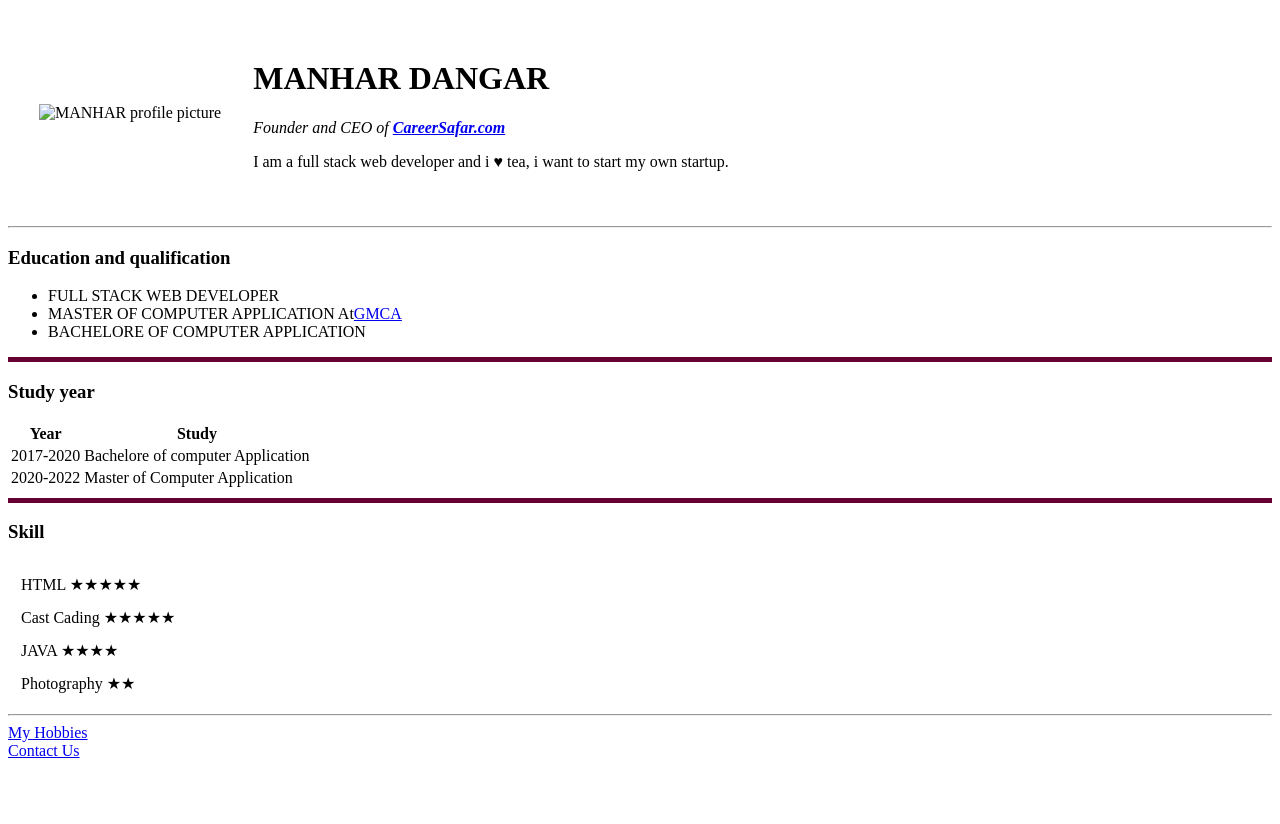
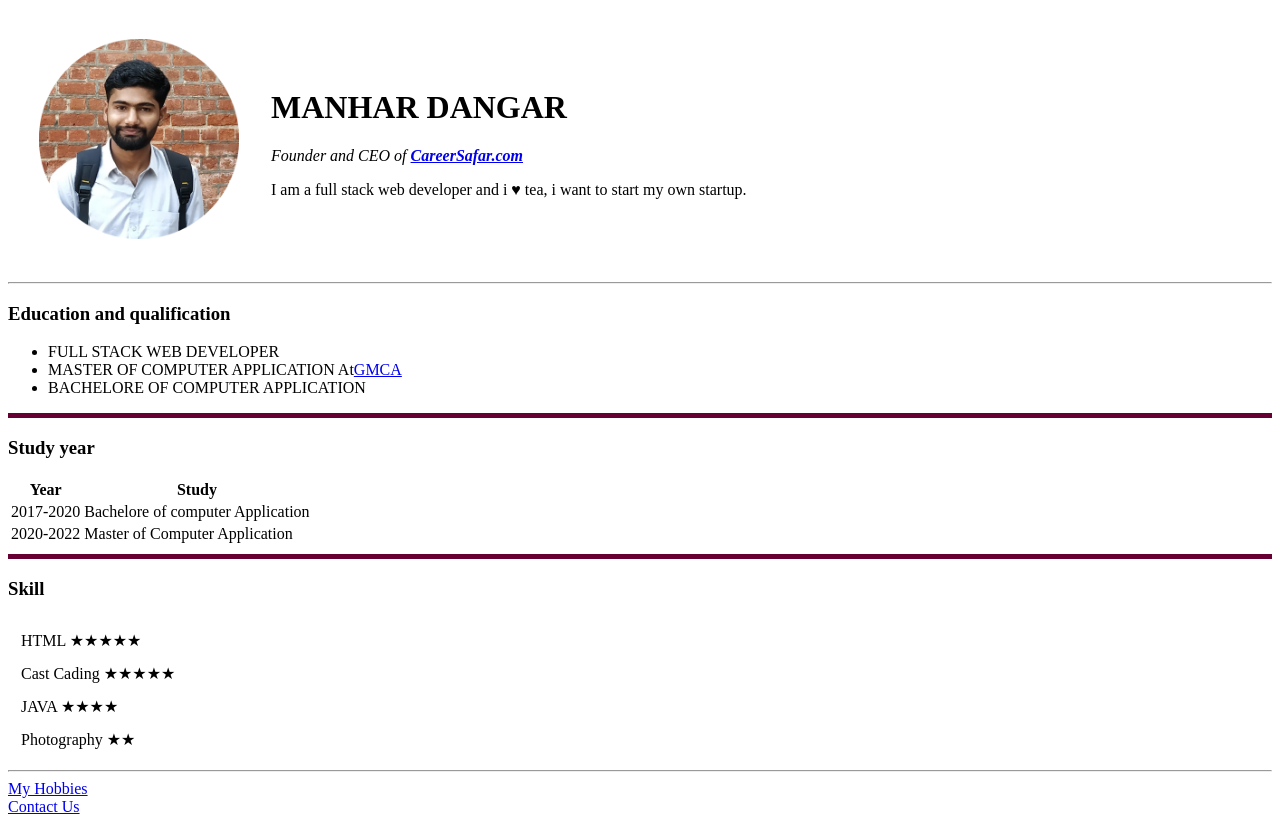
Before and after one commit to Manhar-Dangar/CV, a plain HTML site: page index.html in a window 1280 px wide. Before the commit the page ends 800 px from the top, so only its background shows below. Drawn offline with Linux system fonts and the light colour scheme.

Commit message:
Update index.html

```diff
--- a/index.html
+++ b/index.html
@@ -8,7 +8,7 @@
 	<table cellspacing="30px">
 		<tr>
 			<td>
-				<img src="img/Manhar.png" height="200px" width="200px" alt="MANHAR profile picture">
+				<img src="Manhar.png" height="200px" width="200px" alt="MANHAR profile picture">
 			</td>
 			<td>
 				<h1>MANHAR DANGAR</h1>
```
